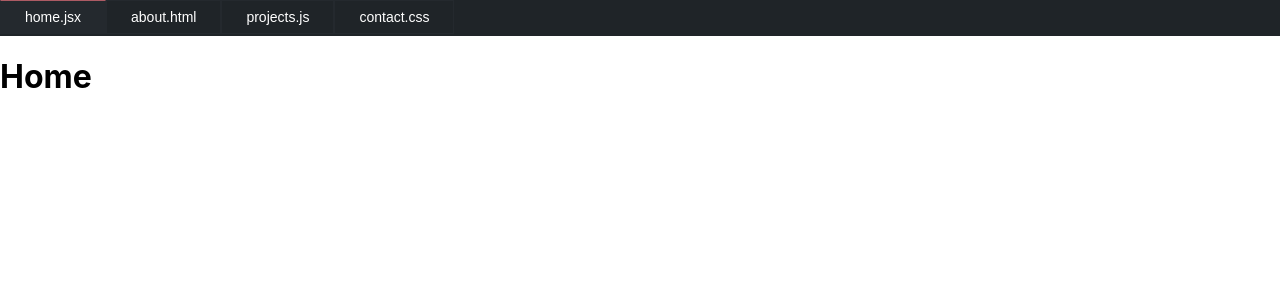
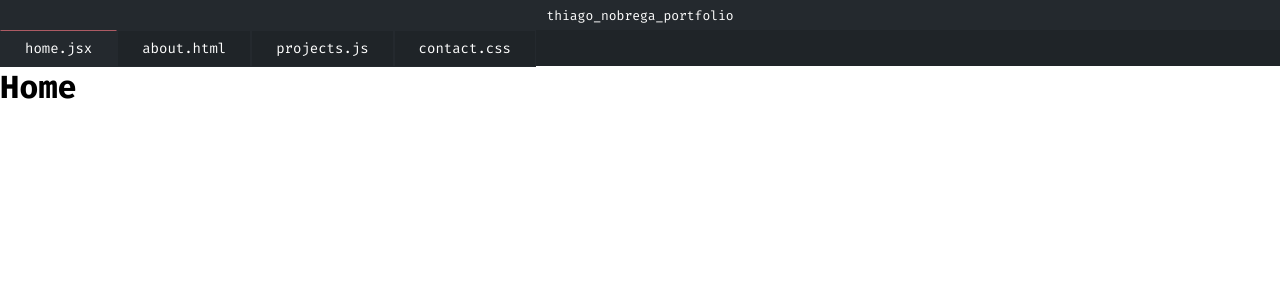
Before and after one commit to thiagosousa-dev/myPortfolio, a React (Create React App) app: page / in a window 1280 px wide. Shown: the top 300 px of the page. Built offline with nearby package versions, Linux system fonts and the light colour scheme.

Commit message:
feat: create TitleBar component

```diff
--- a/src/App.css
+++ b/src/App.css
@@ -1,3 +1,12 @@
+@import url('https://fonts.googleapis.com/css2?family=Fira+Code:wght@300;400;500;600;700&display=swap');
+
+* {
+  padding: 0;
+  margin: 0;
+  box-sizing: border-box;
+  font-family: 'Fira Code', monospace;
+}
+
 .App {
   text-align: center;
 }
--- /dev/null
+++ b/src/components/TitleBar.js
@@ -0,0 +1,12 @@
+import React from "react";
+import '../styles/TitleBar.css';
+
+function TitleBar() {
+  return (
+    <section className="title-bar">
+      <p>thiago_nobrega_portfolio</p>
+    </section>
+  );
+}
+
+export default TitleBar;
--- a/src/pages/About.js
+++ b/src/pages/About.js
@@ -1,9 +1,11 @@
 import React from "react";
 import Header from "../components/Header";
+import TitleBar from "../components/TitleBar";
 
 function About() {
   return (
     <div>
+      <TitleBar />
       <Header />
       <h1>About</h1>
     </div>
--- a/src/pages/Contact.js
+++ b/src/pages/Contact.js
@@ -1,9 +1,11 @@
 import React from "react";
 import Header from "../components/Header";
+import TitleBar from "../components/TitleBar";
 
 function Contact() {
   return (
     <div>
+      <TitleBar />
       <Header />
       <h1>Contact</h1>
     </div>
--- a/src/pages/Home.js
+++ b/src/pages/Home.js
@@ -1,8 +1,10 @@
 import React from "react";
 import Header from "../components/Header";
+import TitleBar from "../components/TitleBar";
 function Home() {
   return (
     <div>
+      <TitleBar />
       <Header />
       <h1>Home</h1>
     </div>
--- a/src/pages/Projects.js
+++ b/src/pages/Projects.js
@@ -1,9 +1,11 @@
 import React from "react";
 import Header from "../components/Header";
+import TitleBar from "../components/TitleBar";
 
 function Projects() {
   return (
     <div>
+      <TitleBar />
       <Header />
       <h1>Projects</h1>
     </div>
--- a/src/styles/Header.css
+++ b/src/styles/Header.css
@@ -1,7 +1,3 @@
-* {
-  box-sizing: border-box;
-}
-
 .header-container {
   background-color: #1F2428;
   height: 36px;
--- /dev/null
+++ b/src/styles/TitleBar.css
@@ -0,0 +1,9 @@
+.title-bar {
+  background-color: #24292E;
+  color: white;
+  font-size: 13px;
+  height: 30px;
+  display: flex;
+  align-items: center;
+  justify-content: center;
+}
```
